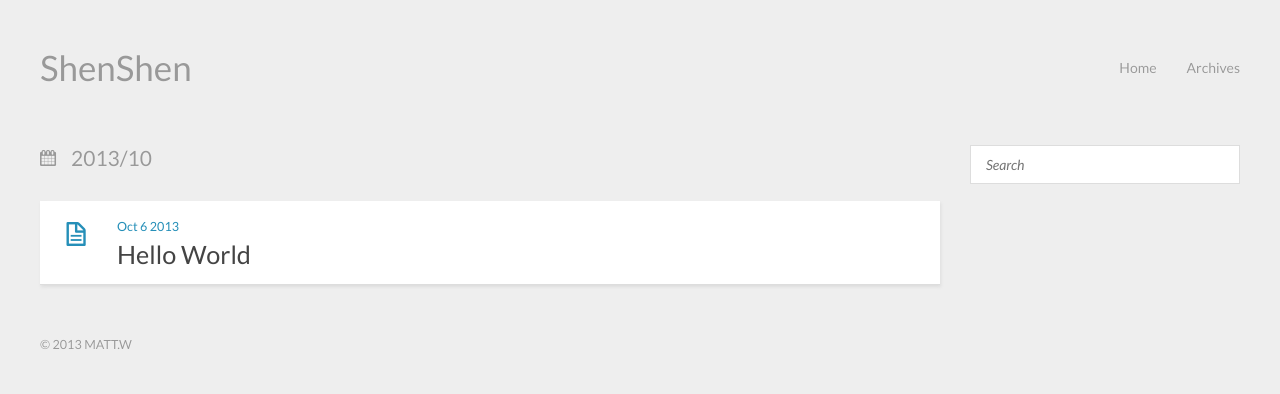
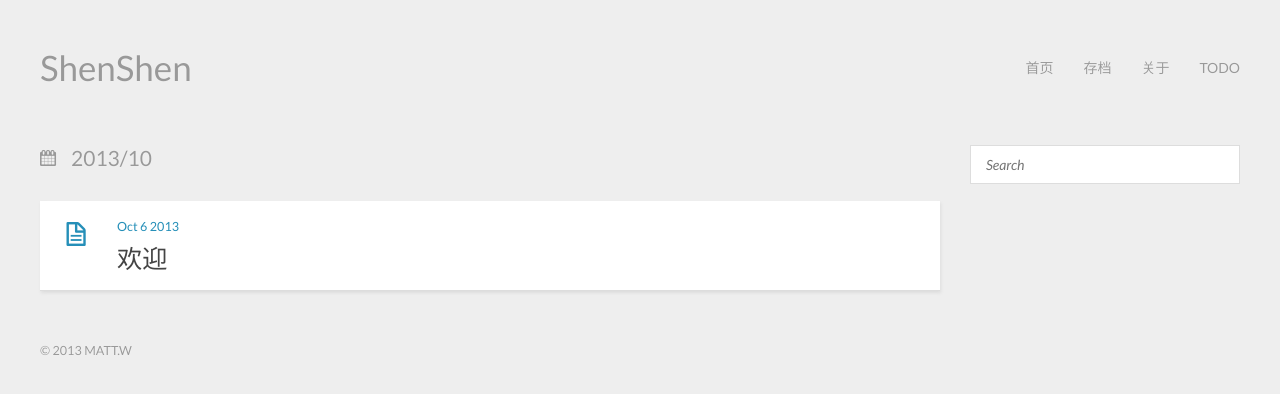
Before and after one commit to wangshen2323/ShenShen, a plain HTML site: page archives/2013/10/index.html in a window 1280 px wide. Drawn offline with nearby package versions, Linux system fonts and the light colour scheme.

Commit message:
Site updated: 2013-10-06 17:02:09

```diff
--- a/archives/2013/10/index.html
+++ b/archives/2013/10/index.html
@@ -32,9 +32,13 @@
 <nav id="main-nav" class="alignright">
   <ul>
 
-      <li><a href="/">Home</a></li>
+      <li><a href="/">首页</a></li>
 
-      <li><a href="/archives">Archives</a></li>
+      <li><a href="/archives">存档</a></li>
+
+      <li><a href="/about">关于</a></li>
+
+      <li><a href="/todolist">TODO</a></li>
 
   </ul>
   <div class="clearfix"></div>
@@ -53,7 +57,7 @@
             <div class="icon"></div>
             <time datetime="2013-10-05T16:13:12.000Z"><a href="/2013/10/06/hello-world/">Oct 6 2013</a></time>
 
-              <h1 class="title"><a href="/2013/10/06/hello-world/">Hello World</a></h1>
+              <h1 class="title"><a href="/2013/10/06/hello-world/">欢迎</a></h1>
 
           </header>
         </div>
@@ -68,6 +72,10 @@
     <input type="hidden" name="q" value="site:yoursite.com">
   </form>
 </div>
+
+
+
+
 
 
 
```
Also changed, not shown: 2013/10/06/hello-world/index.html (+13 -5 lines), archives/2013/index.html (+11 -3 lines), archives/index.html (+11 -3 lines), index.html (+11 -3 lines).
